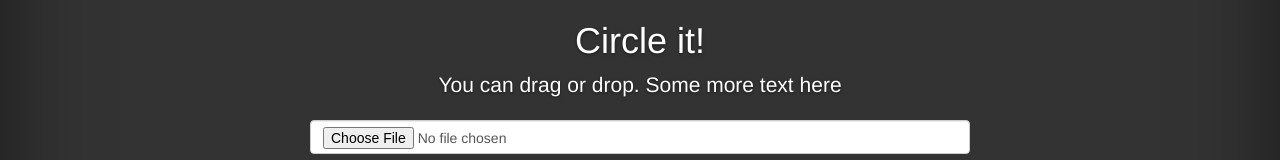
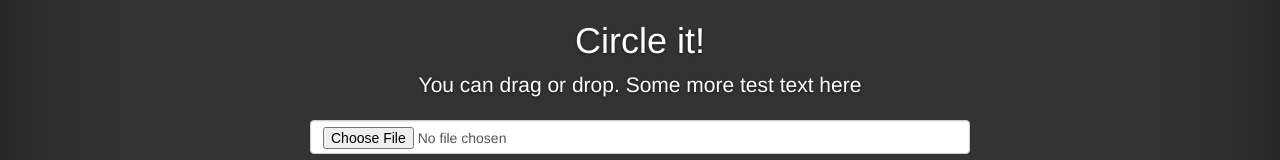
Before and after one commit to jmbmxer/circleit, a plain HTML site: page index.html in a window 1280 px wide. Shown: the part 216-376 px from the top of the page. Drawn offline with nearby package versions, Linux system fonts and the light colour scheme.

Commit message:
testing the things

```diff
--- a/index.html
+++ b/index.html
@@ -40,7 +40,7 @@
 
           <div class="inner cover">
             <h1 class="cover-heading">Circle it!</h1>
-             <p class="lead">You can drag or drop. Some more text here </p>
+             <p class="lead">You can drag or drop. Some more test text here </p>
             <div class="form-group">
                 <input type="file" id="files" name="files[]" class="form-control" />
             </div>
```
